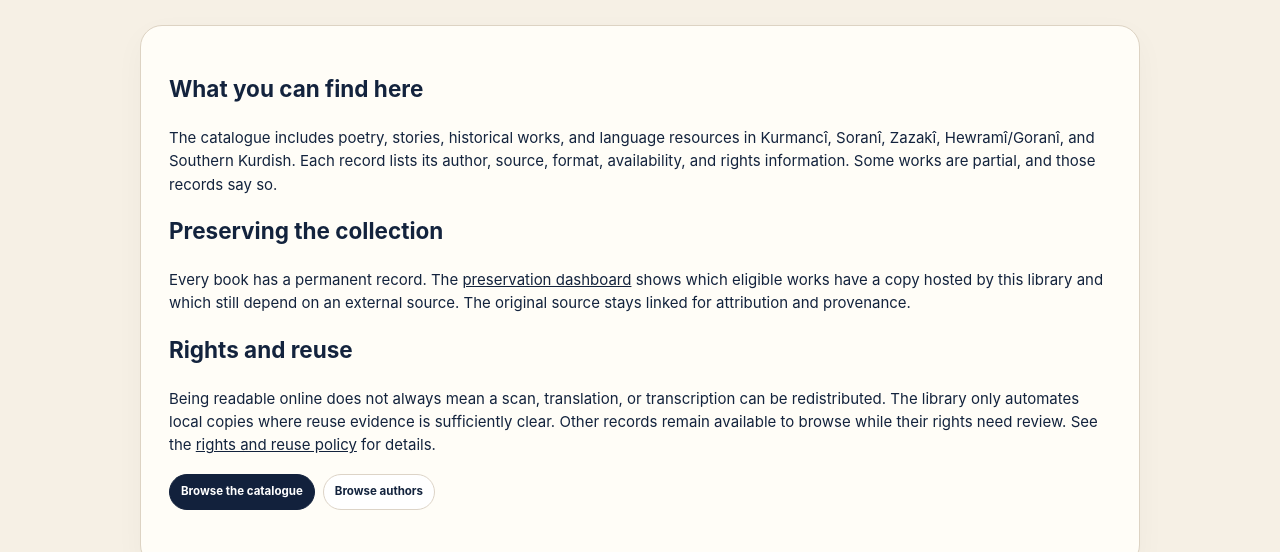
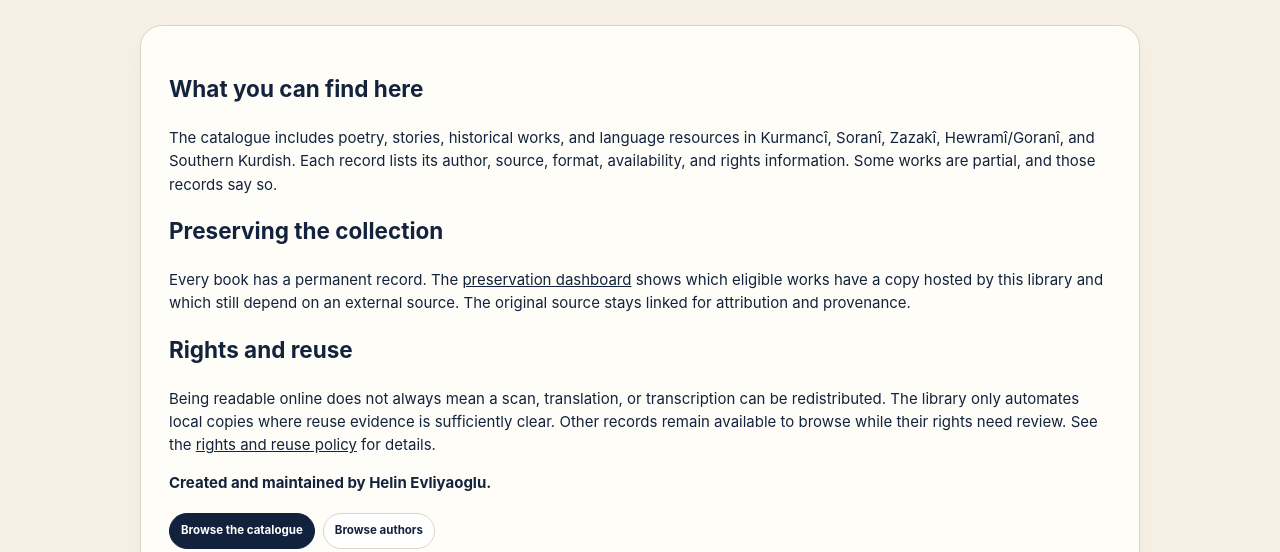
Before and after one commit to helony/digital-library, a plain HTML site: page about/index.html in a window 1280 px wide. Shown: the part 400-952 px from the top of the page. Drawn offline with Linux system fonts and the light colour scheme.

```diff
--- a/about/index.html
+++ b/about/index.html
@@ -24,6 +24,7 @@
       <p>Every book has a permanent record. The <a href="../preservation/index.html">preservation dashboard</a> shows which eligible works have a copy hosted by this library and which still depend on an external source. The original source stays linked for attribution and provenance.</p>
       <h2>Rights and reuse</h2>
       <p>Being readable online does not always mean a scan, translation, or transcription can be redistributed. The library only automates local copies where reuse evidence is sufficiently clear. Other records remain available to browse while their rights need review. See the <a href="../RIGHTS_POLICY.md">rights and reuse policy</a> for details.</p>
+      <p><strong>Created and maintained by Helin Evliyaoglu.</strong></p>
       <div class="machine-links"><a class="primary-button" href="../index.html">Browse the catalogue</a><a class="secondary-button" href="../authors/index.html">Browse authors</a></div>
     </section>
   </div></main>
```
